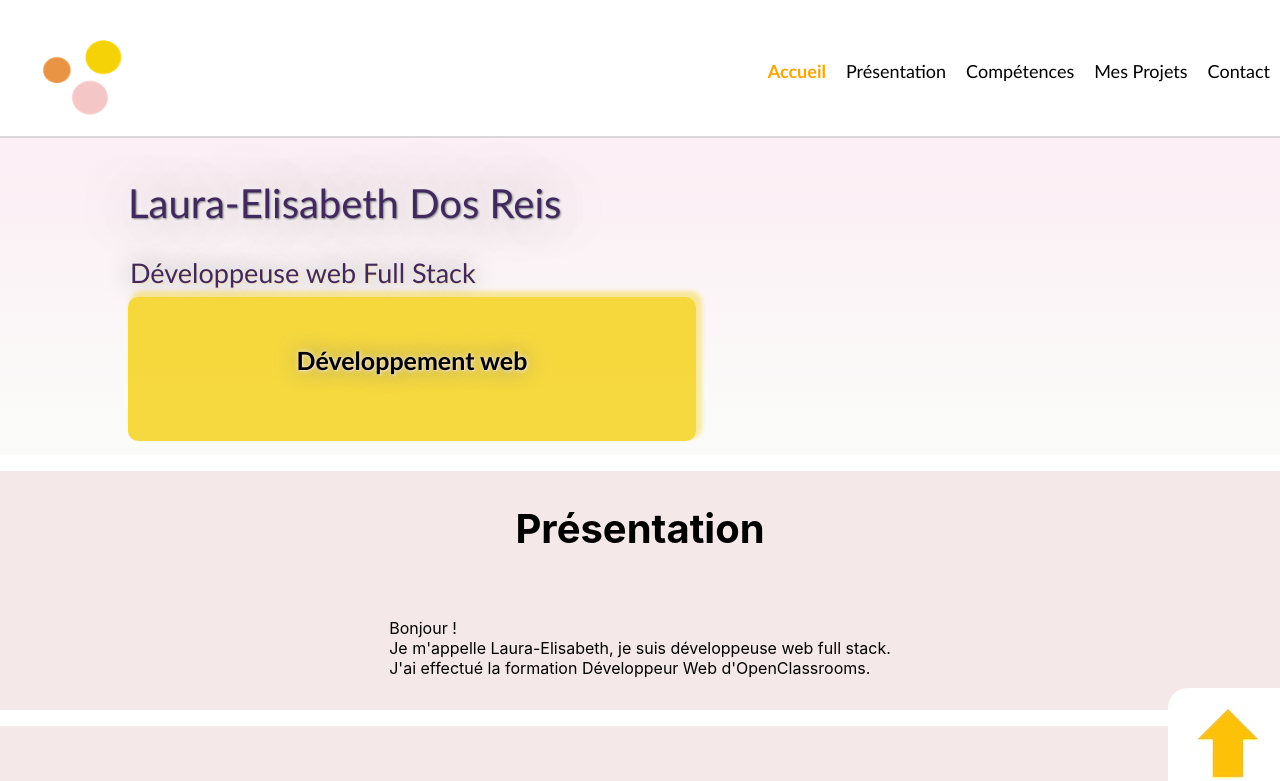
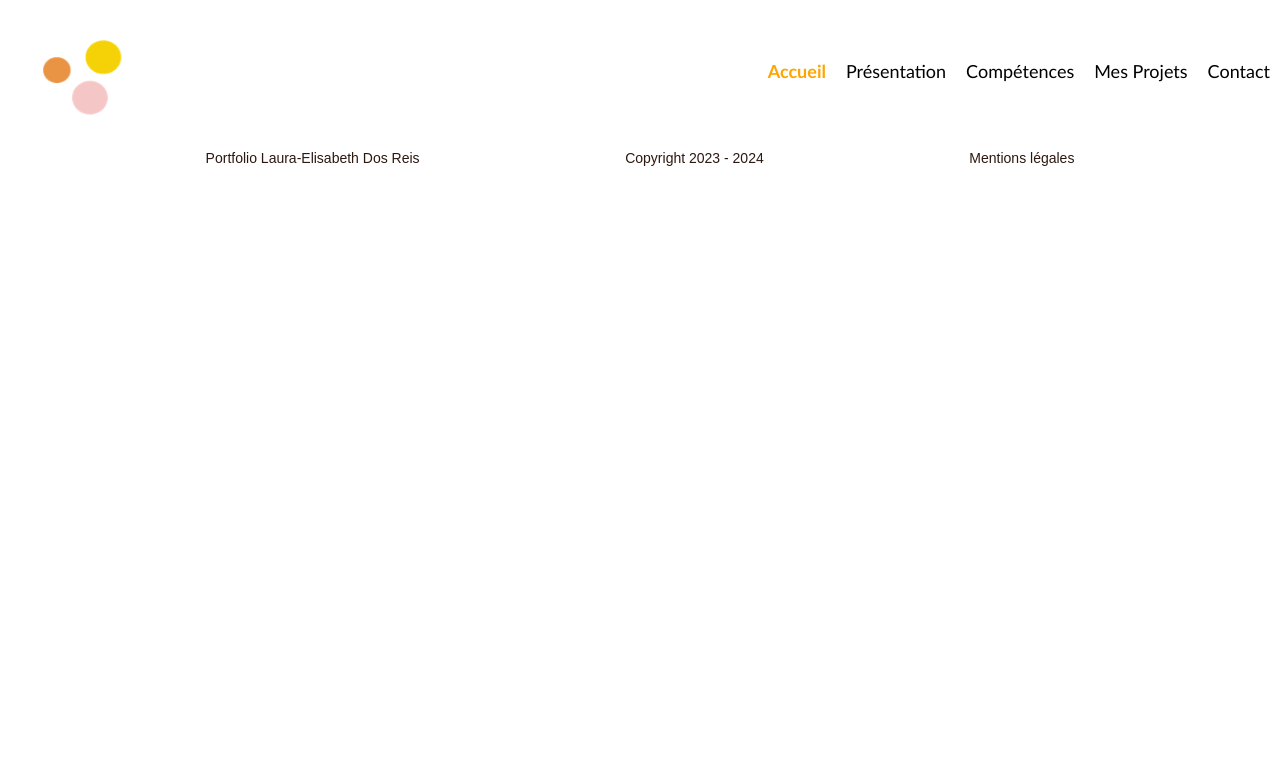
Before and after one commit to Laura-Elisabeth/Projet8_Portfolio, a React (Create React App) app: page / in a window 1280 px wide. Shown: the top 781 px of the page. Built offline with nearby package versions, Linux system fonts and the light colour scheme; the HTML template or start-up script is replaced by a standard one.

Commit message:
essai deploiement 2

```diff
--- a/package.json
+++ b/package.json
@@ -2,7 +2,7 @@
   "name": "frontend",
   "version": "0.1.0",
   "private": true,
-  "homepage": "https://Laura-Elisabeth.github.io",
+  "homepage": "https://Laura-Elisabeth.github.io/Projet8_Portfolio_front",
   "proxy": "http://localhost:4200",
   "dependencies": {
     "@testing-library/jest-dom": "^5.17.0",
@@ -12,7 +12,7 @@
     "react-dom": "^18.2.0",
     "react-modal": "^3.16.1",
     "react-router-dom": "^6.22.1",
-    "react-scripts": "^5.0.1",
+    "react-scripts": "^3.0.1",
     "web-vitals": "^2.1.4"
   },
   "scripts": {
--- a/src/App.jsx
+++ b/src/App.jsx
@@ -12,7 +12,7 @@ function App() {
       <div>
         <Header/>
         <Routes>
-          <Route path='/' element={<Home/>} />
+          <Route path='/Projet8_Portfolio_front' element={<Home/>} />
         </Routes>
         <Footer />
       </div>
```
